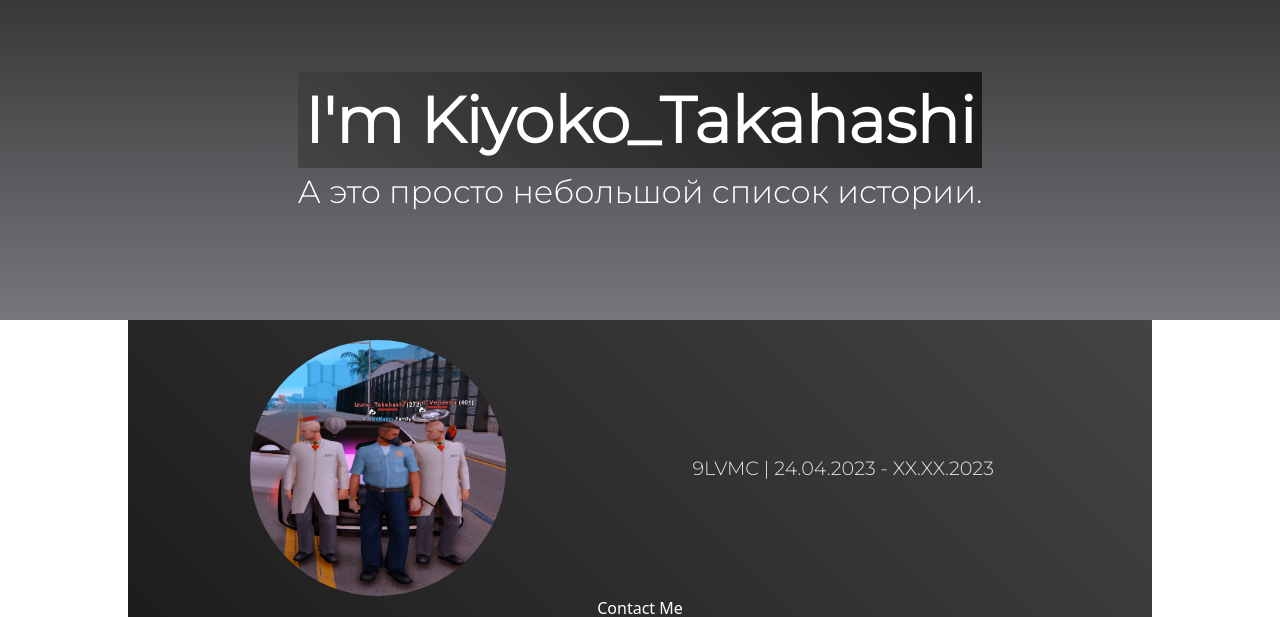
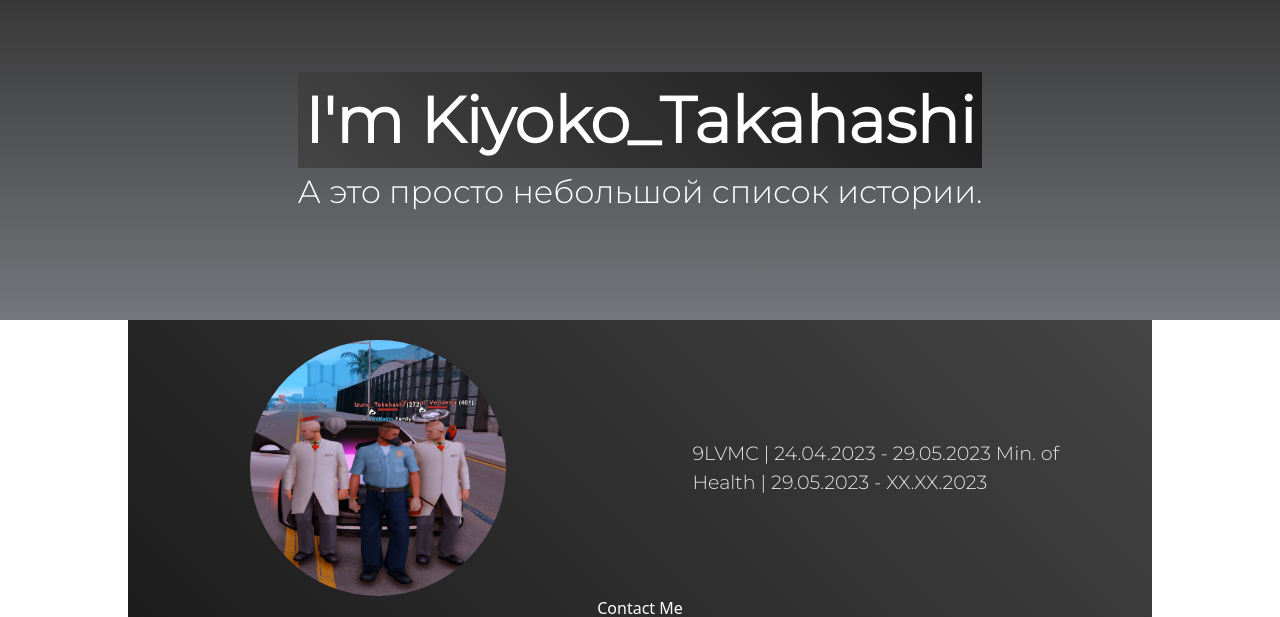
Before and after one commit to Viamonte4652/Viamonte4652.github.io, a plain HTML site: page ZamsListKiyoko/index.html in a window 1280 px wide. Shown: the top 617 px of the page. Drawn offline with nearby package versions, Linux system fonts and the light colour scheme.

Commit message:
Add files via upload

```diff
--- a/ZamsListKiyoko/index.html
+++ b/ZamsListKiyoko/index.html
@@ -33,7 +33,8 @@
               <img src="./09052023.png" class="about-me-image">
           </div>
           <div class="col-6 about-me-text d-flex align-items-center">
-9LVMC | 24.04.2023 - XX.XX.2023
+9LVMC | 24.04.2023 - 29.05.2023
+Min. of Health | 29.05.2023 - XX.XX.2023
                      </div>
                   </div>
                 <div>
```
Also changed, not shown: HoyoVersion/index.html (+2 -0 lines).
